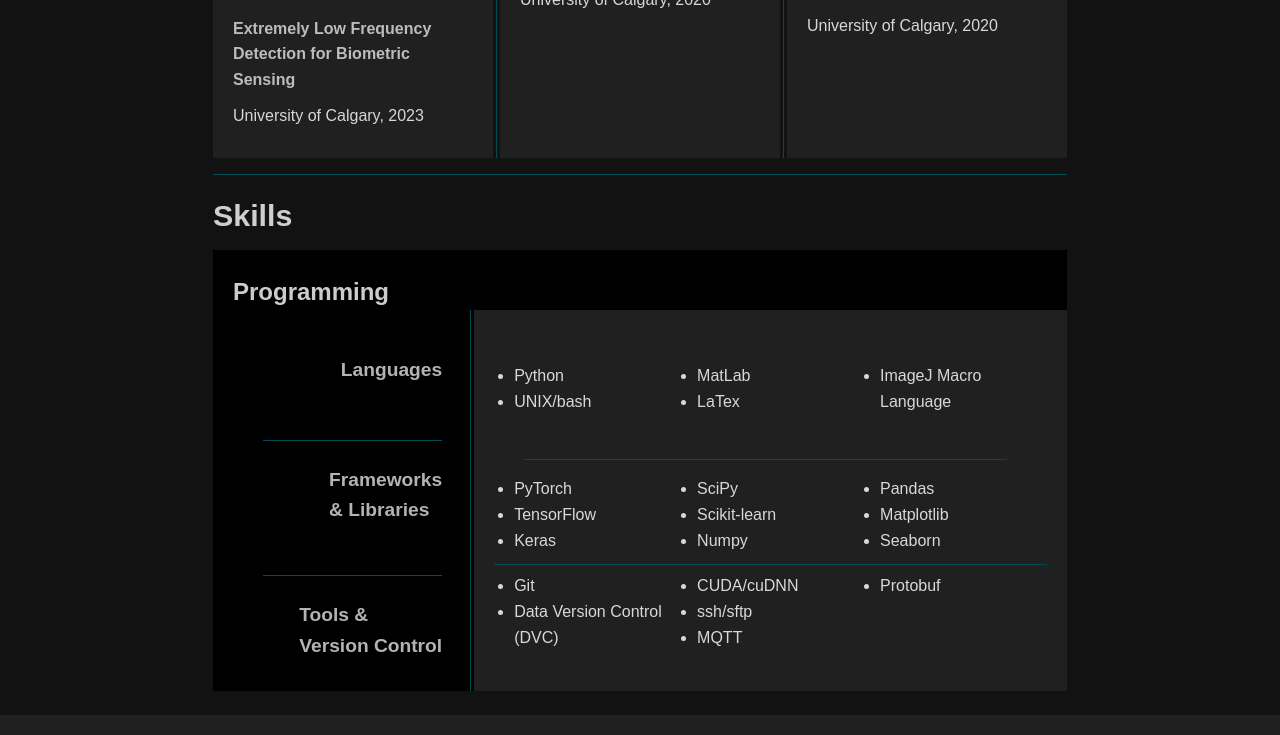
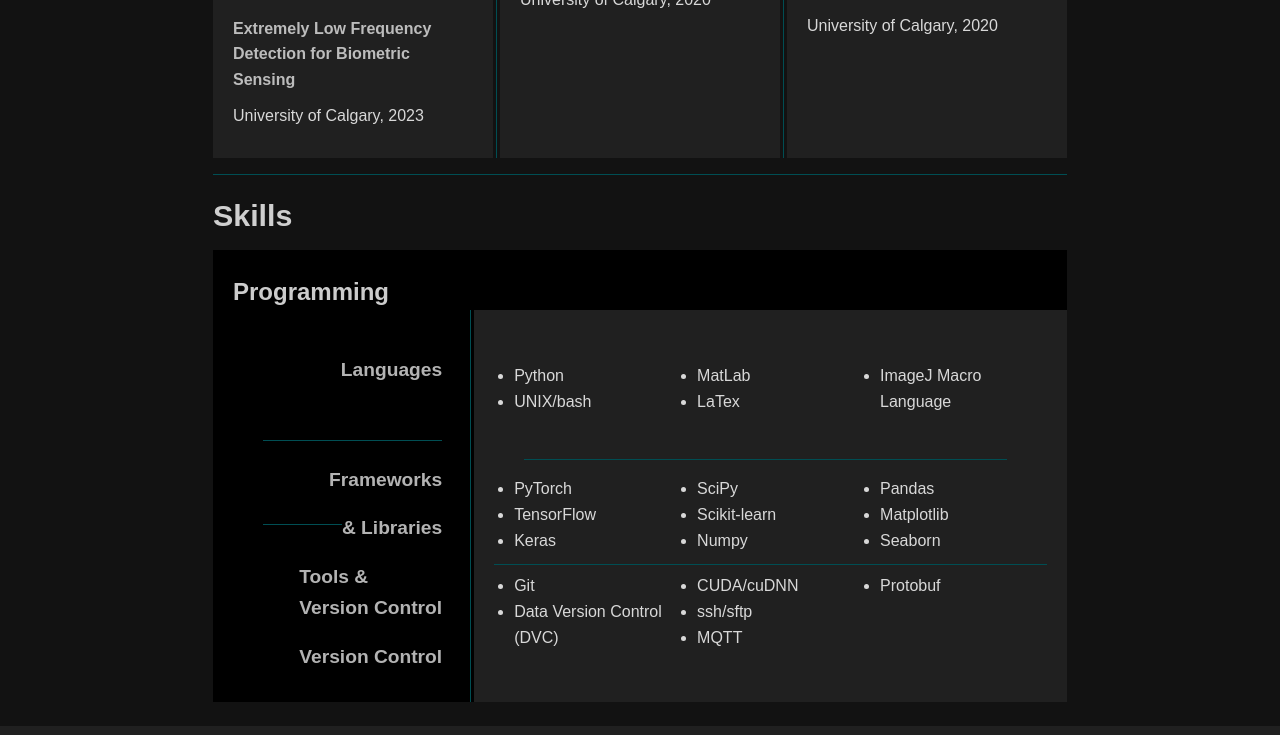
Before and after one commit to oliwhi/oliver_white, a Jekyll site: the page built from about.html, in a window 1280 px wide and 900 px high, scrolled down 1088 px, cut to the strip 0-735 px from the top of the window. Built offline with Jekyll 4.4.1, drawn with Linux system fonts in a browser that asks for light colours; nearby versions of some CDN libraries.

Commit message:
updated about

```diff
--- a/about.html
+++ b/about.html
@@ -171,13 +171,13 @@
             <br>
             <br>
             <hr style="margin-left: 30px; margin-right: 20px;">
-            <h4 class="alignright" style="padding-right: 20px; vertical-align: middle;">Frameworks<br> & Libraries</h4>
-            <br>
-            <br>
+            <h4 class="alignright" style="padding-right: 20px; vertical-align: middle;">Frameworks</h4>
+            <h4 class="alignright" style="padding-right: 20px; vertical-align: middle;">& Libraries</h4>
             <br>
             <br>
             <hr style="margin-left: 30px; margin-right: 20px;">
             <h4 class="alignright" style="padding-right: 20px;">Tools &<br> Version Control</h4>
+            <h4 class="alignright" style="padding-right: 20px; vertical-align: middle;">Version Control</h4>
         </div>
         <div class="vertical-line-section" style="margin-top: 60px; margin-bottom: 0px;"></div>
         <div class="column-skills" style="background-color:#202020; width: 70%; margin-top: 60px;">
```
